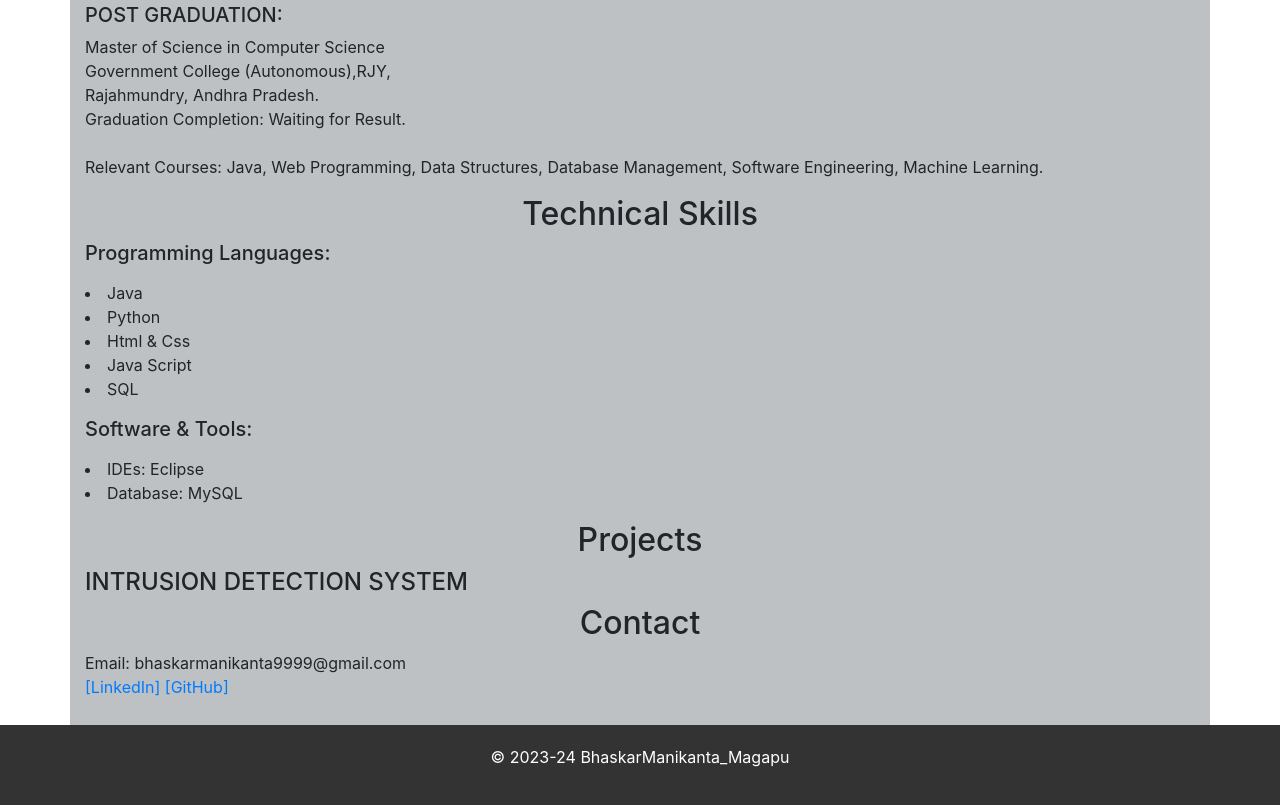
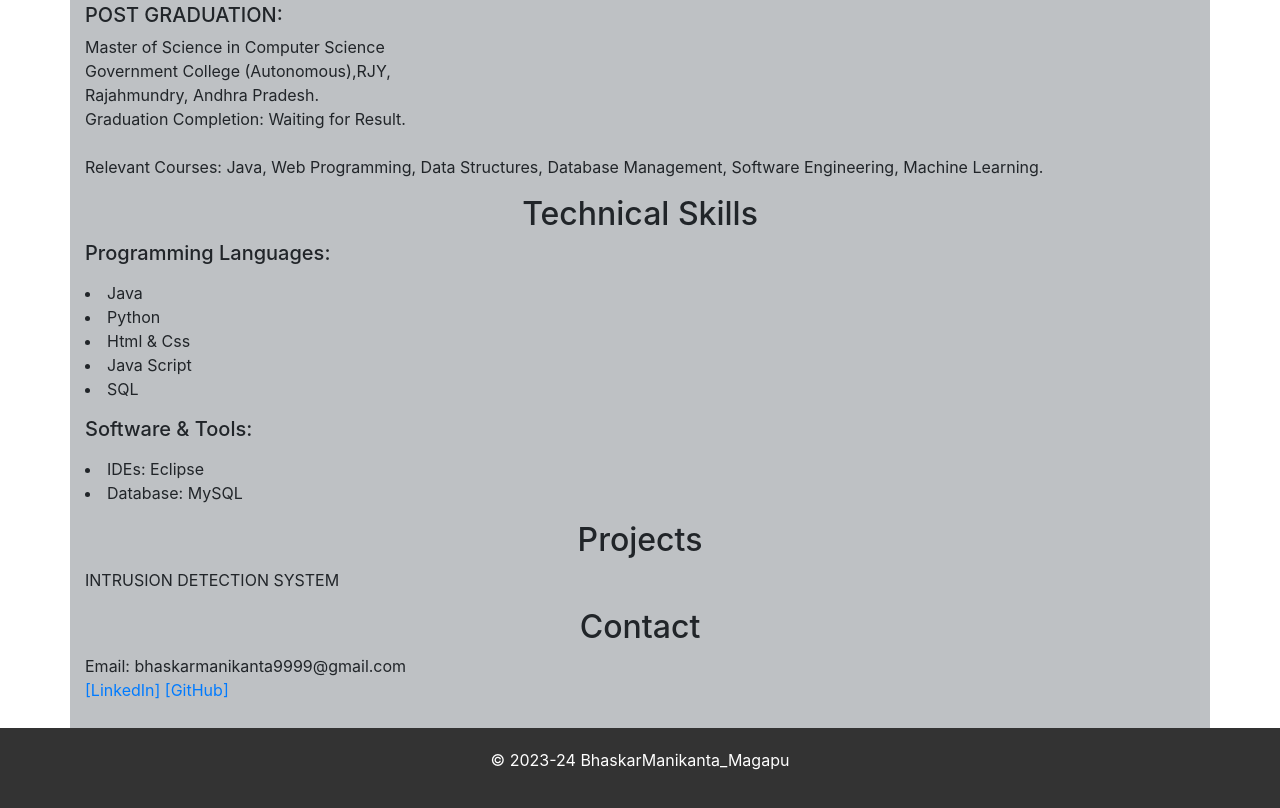
Before and after one commit to bhaskar16-github/Myportfolio, a plain HTML site: page index.html in a window 1280 px wide. Shown: the part 624-1432 px from the top of the page. Drawn offline with nearby package versions, Linux system fonts and the light colour scheme.

Commit message:
Add files via upload

```diff
--- a/index.html
+++ b/index.html
@@ -56,7 +56,7 @@
 	  </p>
 
 	  <h2> Projects </h2>
-	  <h4> INTRUSION DETECTION SYSTEM </h4>
+	  <p> INTRUSION DETECTION SYSTEM </p>
 
 	  <h2> Contact </h2>
 	      <p> Email: bhaskarmanikanta9999@gmail.com <br>
```
